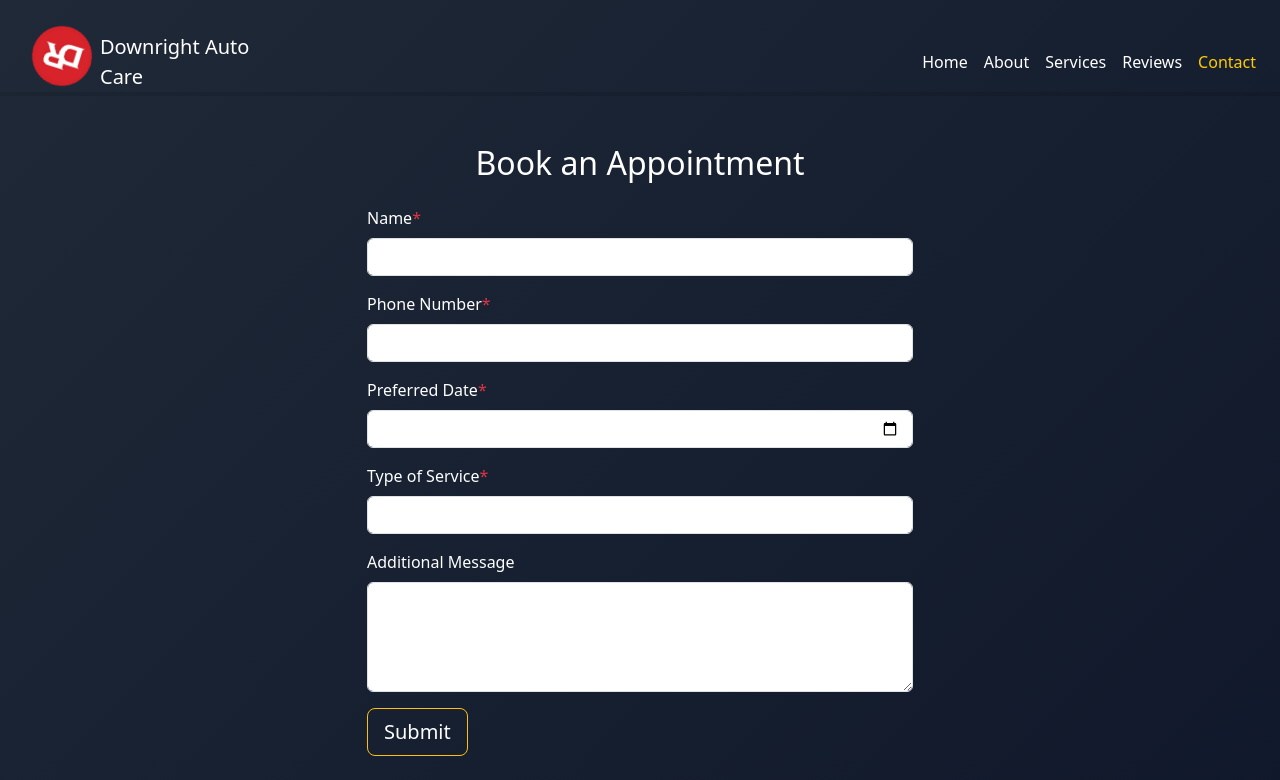
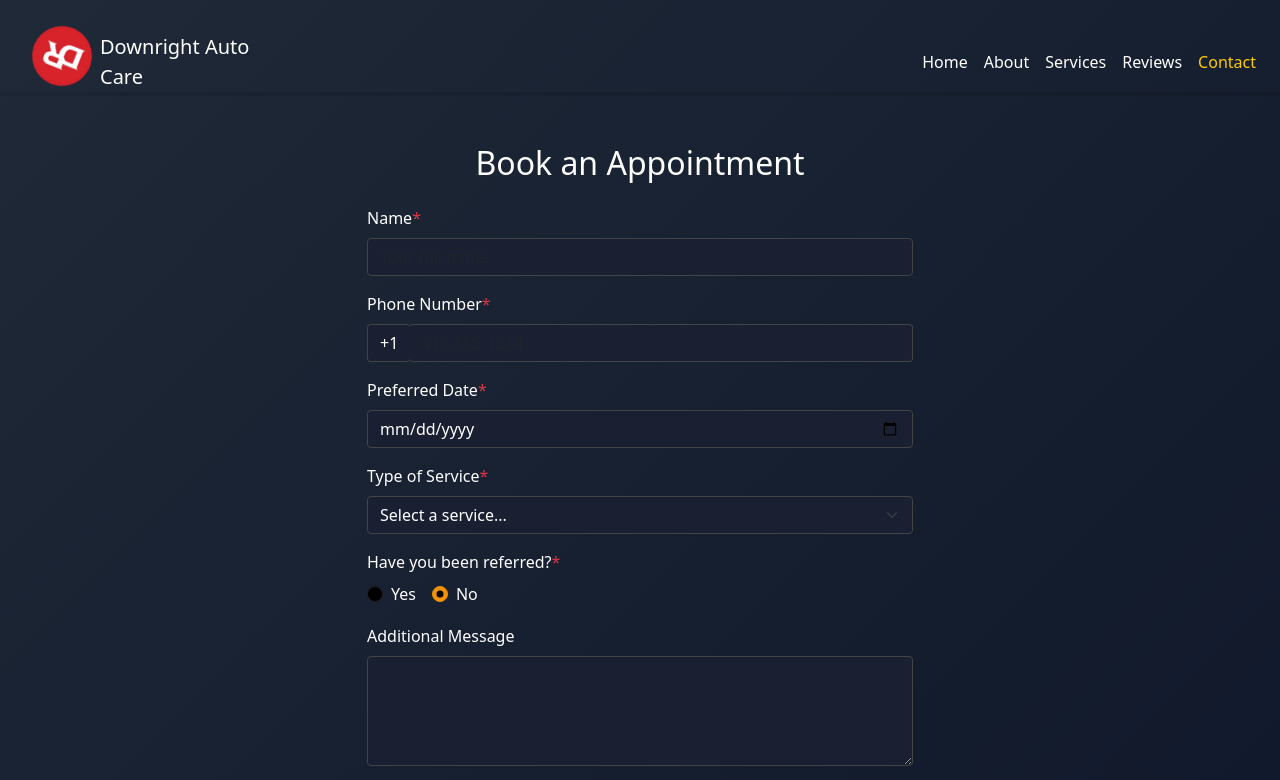
Before and after one commit to usmanAfzalKhan/downright-auto-care-site, a React (Vite) app: page /contact in a window 1280 px wide. Shown: the top 780 px of the page. Built offline with nearby package versions, Linux system fonts and the light colour scheme.

Commit message:
Prefill ContactForm service field from router state

```diff
--- a/src/components/ContactForm.jsx
+++ b/src/components/ContactForm.jsx
@@ -1,25 +1,49 @@
 // src/components/ContactForm.jsx
-import React, { useState } from 'react';
+import React, { useState, useEffect } from "react";
+import { useNavigate, useLocation } from "react-router-dom";
+import servicesList from "../data/services";
 
 export default function ContactForm() {
+  const navigate = useNavigate();
+  const location = useLocation();
+  const passedService = location.state?.service || "";
+
   const [form, setForm] = useState({
-    name: '',
-    phone: '',
-    date: '',
-    service: '',
-    message: ''
+    name: "",
+    phone: "",
+    date: "",
+    service: passedService,
+    otherService: "",
+    referred: "no",
+    referrer: "",
+    message: ""
   });
   const [submitted, setSubmitted] = useState(false);
 
-  const handleChange = e => {
-    setForm(f => ({ ...f, [e.target.name]: e.target.value }));
+  const handleChange = (e) => {
+    const { name, value } = e.target;
+    setForm((f) => ({ ...f, [name]: value }));
   };
 
-  const handleSubmit = async e => {
+  const handleSubmit = async (e) => {
     e.preventDefault();
-    // TODO: send form off to Netlify function here...
+    // TODO: send to your backend/email service
     setSubmitted(true);
   };
+
+  // clear referrer if switched to "no"
+  useEffect(() => {
+    if (form.referred === "no" && form.referrer) {
+      setForm((f) => ({ ...f, referrer: "" }));
+    }
+  }, [form.referred]);
+
+  // If passedService changes (unlikely), update form.service
+  useEffect(() => {
+    if (passedService && passedService !== form.service) {
+      setForm((f) => ({ ...f, service: passedService }));
+    }
+  }, [passedService]);
 
   if (submitted) {
     return (
@@ -31,55 +55,206 @@ export default function ContactForm() {
     );
   }
 
+  const fieldStyle = {
+    backgroundColor: "#1a2032",
+    color: "#e1e8f0",
+    border: "1px solid #444",
+    borderRadius: "4px"
+  };
+  const placeholderStyle = { color: "#777" };
+
   return (
     <section className="contact-form py-5">
       <div className="container">
-        {/* keep this centered */}
-        <h2 className="mb-4 text-center">Book an Appointment</h2>
-
-        {/* now left–align the form in a narrower column */}
+        <h2 className="mb-4 text-center text-white">Book an Appointment</h2>
         <div className="row justify-content-center">
           <div className="col-md-6">
             <form onSubmit={handleSubmit} className="text-start">
-              {[
-                { label: 'Name', name: 'name', type: 'text', required: true },
-                { label: 'Phone Number', name: 'phone', type: 'tel', required: true },
-                { label: 'Preferred Date', name: 'date', type: 'date', required: true },
-                { label: 'Type of Service', name: 'service', type: 'text', required: true }
-              ].map(field => (
-                <div key={field.name} className="mb-3">
-                  <label className="form-label">
-                    {field.label}
-                    {field.required && <span className="text-danger">*</span>}
+              {/* Name */}
+              <div className="mb-3">
+                <label className="form-label text-white">
+                  Name<span className="text-danger">*</span>
+                </label>
+                <input
+                  className="form-control"
+                  type="text"
+                  name="name"
+                  value={form.name}
+                  onChange={handleChange}
+                  required
+                  style={fieldStyle}
+                  placeholder="Your full name"
+                />
+              </div>
+
+              {/* Phone */}
+              <div className="mb-3">
+                <label className="form-label text-white">
+                  Phone Number<span className="text-danger">*</span>
+                </label>
+                <div className="input-group">
+                  <span
+                    className="input-group-text"
+                    style={{ ...fieldStyle, borderRight: "0" }}
+                  >
+                    +1
+                  </span>
+                  <input
+                    className="form-control"
+                    type="tel"
+                    name="phone"
+                    value={form.phone}
+                    onChange={handleChange}
+                    placeholder="416-555-1234"
+                    pattern="\d{3}-\d{3}-\d{4}"
+                    required
+                    style={{ ...fieldStyle, borderLeft: "0" }}
+                  />
+                </div>
+              </div>
+
+              {/* Date */}
+              <div className="mb-3">
+                <label className="form-label text-white">
+                  Preferred Date<span className="text-danger">*</span>
+                </label>
+                <input
+                  className="form-control"
+                  type="date"
+                  name="date"
+                  value={form.date}
+                  onChange={handleChange}
+                  required
+                  style={fieldStyle}
+                />
+              </div>
+
+              {/* Service dropdown */}
+              <div className="mb-3">
+                <label className="form-label text-white">
+                  Type of Service<span className="text-danger">*</span>
+                </label>
+                <select
+                  className="form-select"
+                  name="service"
+                  value={form.service}
+                  onChange={handleChange}
+                  required
+                  style={fieldStyle}
+                >
+                  <option value="" disabled style={placeholderStyle}>
+                    Select a service...
+                  </option>
+                  {servicesList.map((s) => (
+                    <option
+                      key={s.slug}
+                      value={s.name}
+                      style={{ backgroundColor: "#1a2032", color: "#e1e8f0" }}
+                    >
+                      {s.name}
+                    </option>
+                  ))}
+                  <option
+                    value="Other"
+                    style={{ backgroundColor: "#1a2032", color: "#e1e8f0" }}
+                  >
+                    Other
+                  </option>
+                </select>
+              </div>
+
+              {form.service === "Other" && (
+                <div className="mb-3">
+                  <label className="form-label text-white">
+                    Please specify<span className="text-danger">*</span>
                   </label>
                   <input
                     className="form-control"
-                    type={field.type}
-                    name={field.name}
-                    value={form[field.name]}
+                    type="text"
+                    name="otherService"
+                    value={form.otherService}
                     onChange={handleChange}
-                    required={field.required}
+                    required
+                    style={fieldStyle}
                   />
                 </div>
-              ))}
+              )}
+
+              {/* Referral */}
+              <div className="mb-3 text-white">
+                <label className="form-label">
+                  Have you been referred?<span className="text-danger">*</span>
+                </label>
+                <div>
+                  <div className="form-check form-check-inline">
+                    <input
+                      className="form-check-input"
+                      type="radio"
+                      name="referred"
+                      id="refYes"
+                      value="yes"
+                      checked={form.referred === "yes"}
+                      onChange={handleChange}
+                      style={{ filter: "invert(1)" }}
+                    />
+                    <label htmlFor="refYes" className="form-check-label text-white">
+                      Yes
+                    </label>
+                  </div>
+                  <div className="form-check form-check-inline">
+                    <input
+                      className="form-check-input"
+                      type="radio"
+                      name="referred"
+                      id="refNo"
+                      value="no"
+                      checked={form.referred === "no"}
+                      onChange={handleChange}
+                      style={{ filter: "invert(1)" }}
+                    />
+                    <label htmlFor="refNo" className="form-check-label text-white">
+                      No
+                    </label>
+                  </div>
+                </div>
+              </div>
+
+              {form.referred === "yes" && (
+                <div className="mb-3">
+                  <label className="form-label text-white">
+                    Referrer’s Name<span className="text-danger">*</span>
+                  </label>
+                  <input
+                    className="form-control"
+                    type="text"
+                    name="referrer"
+                    value={form.referrer}
+                    onChange={handleChange}
+                    required
+                    style={fieldStyle}
+                  />
+                </div>
+              )}
+
+              {/* Message */}
               <div className="mb-3">
-                <label className="form-label">Additional Message</label>
+                <label className="form-label text-white">Additional Message</label>
                 <textarea
                   className="form-control"
                   name="message"
                   rows="4"
                   value={form.message}
                   onChange={handleChange}
+                  style={fieldStyle}
                 />
               </div>
-<button type="submit" className="btn btn-outline-warning btn-lg">
-  Submit
-</button>
 
+              <button type="submit" className="btn btn-outline-warning btn-lg">
+                Submit
+              </button>
             </form>
           </div>
         </div>
-
       </div>
     </section>
   );
--- a/src/pages/ServiceDetail.jsx
+++ b/src/pages/ServiceDetail.jsx
@@ -142,7 +142,7 @@ export default function ServiceDetail() {
               {renderPricing()}
               <button
                 className="btn btn-warning btn-lg sd-book-btn"
-                onClick={() => {}}
+                onClick={() => navigate("/contact", { state: { service: svc.name } })}
               >
                 Book Now
               </button>
```
